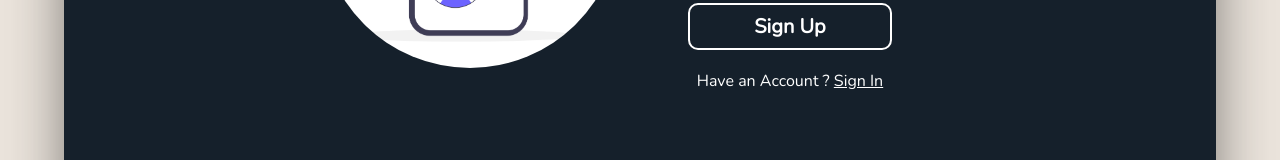
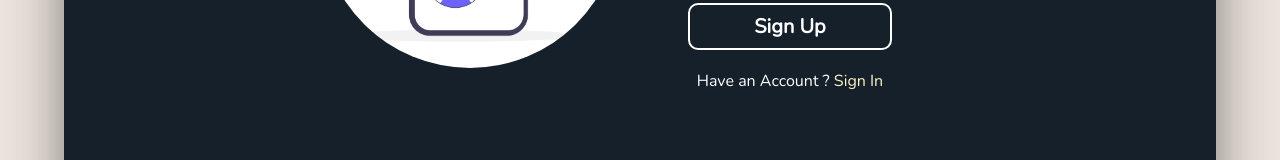
Before and after one commit to DEEPKIRANC/Chat-Application, a React (Create React App) app in the folder chat-application/: page / in a window 1280 px wide. Shown: the part 482-642 px from the top of the page. Built offline with nearby package versions, Linux system fonts and the light colour scheme; no server answers.

Commit message:
Style Refactor

```diff
--- a/chat-application/src/components/Login.js
+++ b/chat-application/src/components/Login.js
@@ -110,8 +110,8 @@
 
     const spanStyle={
         cursor:"pointer",
-        textDecoration:"underline",
-        textDecorationColor:"white"
+
+        color:"#FEF3C7"
 
     }
 
--- a/chat-application/src/styles/login.css
+++ b/chat-application/src/styles/login.css
@@ -67,6 +67,12 @@
     font-weight: bold;
 
 }
+
+.inner_div > form > button:hover
+{
+    opacity:0.7;
+}
+
 form > p,span
 {
     margin-top: 20px;
@@ -74,7 +80,7 @@
     font-family: 'Nunito','sans-serif';
 }
 
-@media screen and (max-width : 600px)
+@media screen and (max-width : 700px)
 {
     .inner_div{
         flex-direction: column;
```
